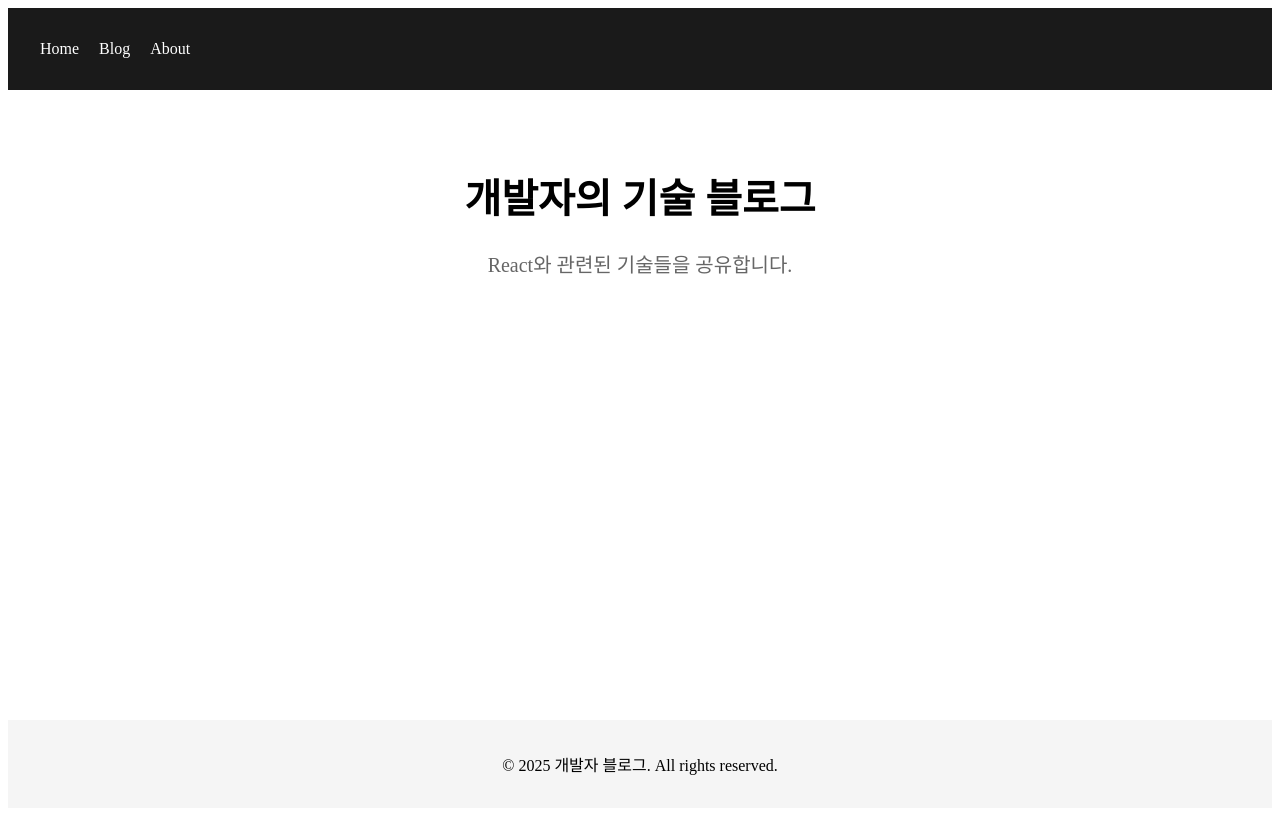
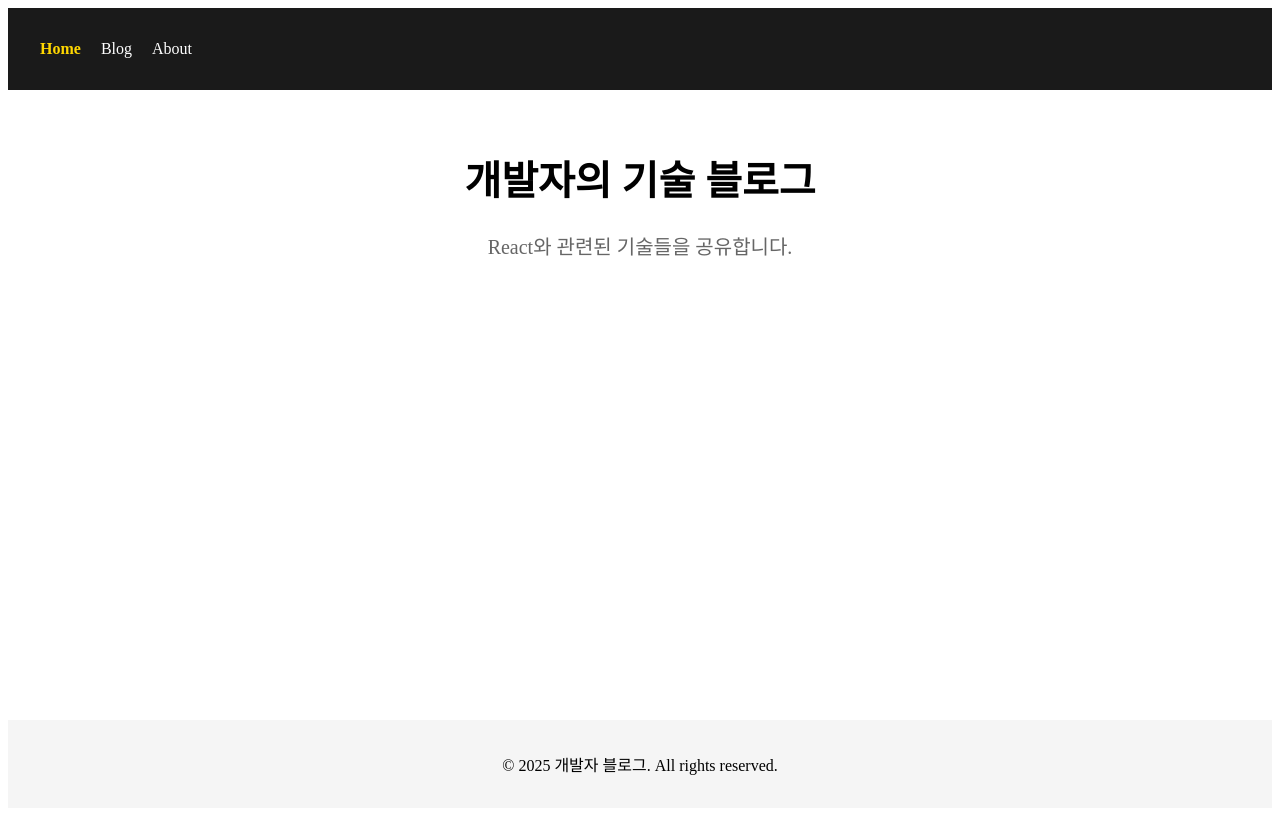
Before and after one commit to ThoI-i/react-router202502, a React (Vite) app: page / in a window 1280 px wide. Built offline with nearby package versions, Linux system fonts and the light colour scheme.

Commit message:
250211 11:55 # 4. NavLink 사용하기

```diff
--- a/src/components/MainNav.jsx
+++ b/src/components/MainNav.jsx
@@ -1,24 +1,27 @@
-import { Link } from 'react-router-dom';
+import { NavLink } from 'react-router-dom';
 import styles from './MainNav.module.scss';
 
 const MainNav = () => {
+
+  const activateLink = ({ isActive }) => `${styles.navLink} ${isActive ? styles.active : ''}`;
+
   return (
     <nav className={styles.nav}>
-      <Link
-        className={styles.navLink}
+      <NavLink
+        className={activateLink}
         to='/'>
         Home
-      </Link>
-      <Link
-        className={styles.navLink}
+      </NavLink>
+      <NavLink
+        className={activateLink}
         to='/blog'>
         Blog
-      </Link>
-      <Link
-        className={styles.navLink}
+      </NavLink>
+      <NavLink
+        className={activateLink}
         to='/about'>
         About
-      </Link>
+      </NavLink>
     </nav>
   );
 }
--- a/src/pages/AboutPage.jsx
+++ b/src/pages/AboutPage.jsx
@@ -1,9 +1,6 @@
-import MainNav from "../components/MainNav";
-
 const AboutPage = () => {
   return (
     <>
-      <MainNav />
       <h1>AboutPage입니다.</h1>
     </>
   );
--- a/src/pages/BlogPage.jsx
+++ b/src/pages/BlogPage.jsx
@@ -1,9 +1,6 @@
-import MainNav from "../components/MainNav";
-
 const BlogPage = () => {
   return (
     <>
-      <MainNav />
       <h1>BlogPage입니다.</h1>
     </>
   );
--- a/src/pages/IndexPage.jsx
+++ b/src/pages/IndexPage.jsx
@@ -1,10 +1,8 @@
-import MainNav from '../components/MainNav';
 import styles from './IndexPage.module.scss';
 
 const IndexPage = () => {
   return (
     <>
-      <MainNav />
       <div className={styles.home}>
         <h1 className={styles.title}>개발자의 기술 블로그</h1>
         <p className={styles.subtitle}>React와 관련된 기술들을 공유합니다.</p>
```
